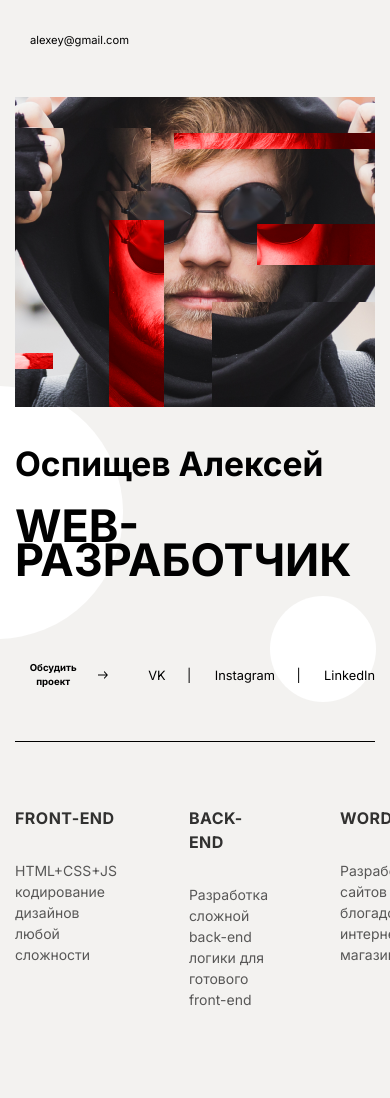
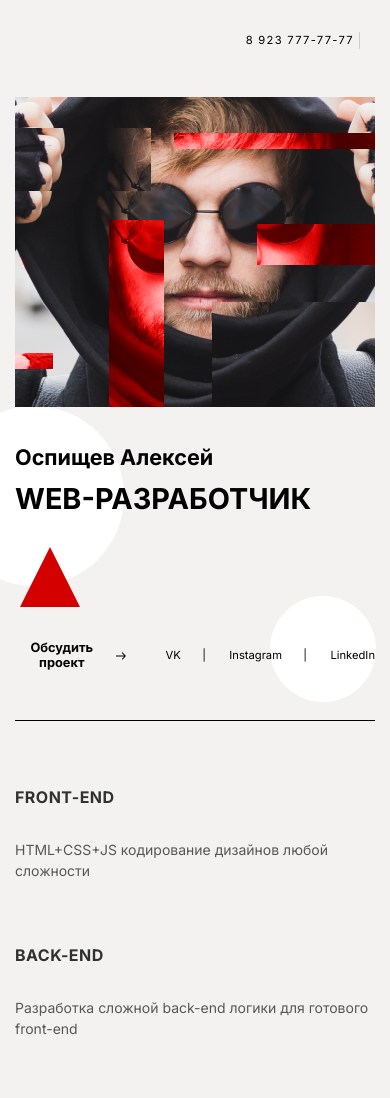
Before and after one commit to FryOS/portfolio-module02, a website built with webpack: page src/index.html in a window 390 px wide. Shown: the top 1098 px of the page. Built offline with nearby package versions, Linux system fonts and the light colour scheme.

Commit message:
mobile версия

```diff
--- a/src/styles/main.scss
+++ b/src/styles/main.scss
@@ -51,7 +51,7 @@ body {
   margin: 0 auto 6rem;
   display: flex;
   gap: 8rem;
-  padding-left: 15px;
+  // padding-left: 15px;
   padding-right: 15px;
   margin-bottom: 6rem;
   justify-content: space-between;
@@ -65,15 +65,22 @@ body {
   }
   &__navigation {
     flex-grow: 1;
-    margin-left: 4.5rem;
-    @media (max-width: $r_desk_1280) {
-      margin-left: 0;
-    }
-    @media (max-width: $r_desk_hd) {
-      flex-grow: 0;
-    }
+    // margin-left: 4.5rem;
+    // @media (max-width: $r_desk_1280) {
+    //   margin-left: 0;
+    // }
+    // @media (max-width: $r_desk_hd) {
+    //   flex-grow: 0;
+    // }
+    // @media (max-width: $r_tab_900) {
+    //   display: none;
+    // }
+  }
+  &__contacts {
     @media (max-width: $r_tab_900) {
-      display: none;
+      display: flex;
+      justify-content: flex-start;
+      flex-basis: content;
     }
   }
   &__nav {
@@ -82,8 +89,12 @@ body {
     margin: 0;
     padding-left: 0;
     gap: 5rem;
-    @media (max-width: $r_desk_hd) {
-      gap: 2.5rem;
+    @media (max-width: $r_tab_900) {
+      gap: 1.5rem;
+    }
+    @media (max-width: $r_tab) {
+      gap: 2rem;
+      display: none;
     }
   }
   &__link {
@@ -104,9 +115,9 @@ body {
     &:hover {
       color: $red;
     }
-    @media (max-width: $r_desk_hd) {
-      display: none;
-    }
+    // @media (max-width: $r_desk_hd) {
+    //   display: none;
+    // }
   }
   &__email {
     color: $black;
@@ -114,6 +125,9 @@ body {
     list-style-type: none;
     align-items: center;
     text-align: center;
+    @media (max-width: $r_tab) {
+      display: none;
+    }
     &:hover {
       color: $red;
     }
@@ -136,11 +150,16 @@ body {
   }
   &__info {
   }
+  &__name {
+  }
   &__header {
     font-weight: 400;
     font-size: 2.8rem;
     line-height: 150%;
     margin-bottom: 10rem;
+    @media (max-width: $r_desk_hd) {
+      font-size: 1.8rem;
+    }
   }
   &__prof {
     text-transform: uppercase;
@@ -149,6 +168,9 @@ body {
     display: flex;
     justify-content: space-between;
     padding-bottom: 6rem;
+    @media (max-width: $r_mob_500) {
+      padding-top: 50px;
+    }
   }
   &__nav {
     display: flex;
@@ -168,6 +190,9 @@ body {
     font-size: 1.6rem;
     line-height: 1.5;
     transition: 0.3s;
+    @media (max-width: $r_tab) {
+      font-size: 1.4rem;
+    }
     &:hover {
       color: $red;
     }
@@ -186,10 +211,24 @@ body {
     justify-content: space-between;
     gap: 9rem;
     margin-bottom: 18rem;
+    height: 100%;
+    @media (max-width: $r_tab) {
+      gap: 5rem;
+    }
+    @media (max-width: $r_mob_600) {
+      gap: 4rem;
+      flex-flow: column wrap;
+      padding-bottom: 3rem;
+      margin-bottom: 9rem;
+    }
   }
   &__text {
     display: flex;
     flex-direction: column;
+    @media (max-width: $r_desk_hd) {
+      width: 100%;
+      height: 100%;
+    }
   }
   &__title {
     font-style: normal;
@@ -211,6 +250,10 @@ body {
     justify-content: space-between;
     padding-bottom: 6rem;
     border-bottom: 1px solid $black;
+    @media (max-width: $r_tab) {
+      flex-direction: column;
+      font-size: 1.6rem;
+    }
   }
   &__h2 {
     text-align: start;
@@ -220,6 +263,9 @@ body {
     letter-spacing: 0.03em;
     text-transform: uppercase;
     color: #010101;
+    @media (max-width: $r_tab) {
+      font-size: 1.6rem;
+    }
   }
   &__about-skills {
     display: grid;
@@ -297,6 +343,9 @@ body {
   line-height: 150%;
   color: $black;
   opacity: 0.8;
+  @media (max-width: $r_tab) {
+    font-size: 1.6rem;
+  }
 }
 
 .standart-text {
@@ -341,14 +390,13 @@ body {
     width: 171px;
     @media (max-width: $r_tab) {
       width: 136px;
+      font-size: 1.4rem;
     }
     @media (max-width: $r_mob_500) {
       width: 119px;
     }
   }
-  @media (max-width: $r_tab) {
-    font-size: 1.2rem;
-  }
+
   @media (max-width: $r_mob_500) {
     line-height: 1.8rem;
     padding-right: 17px;
@@ -371,6 +419,32 @@ body {
   position: absolute;
   top: -80px;
   left: -150px;
+  @media (max-width: $r_desk_1350) {
+    top: -100px;
+    left: -70px;
+    height: 220px;
+    width: 220px;
+  }
+  @media (max-width: $r_desk_1120) {
+    height: 200px;
+    width: 200px;
+  }
+  @media (max-width: $r_tab) {
+    top: -60px;
+    left: -76px;
+  }
+  @media (max-width: $r_mob_600) {
+    height: 160px;
+    width: 160px;
+    top: -60px;
+    left: -20px;
+  }
+  @media (max-width: $r_mob_400) {
+    top: -60px;
+    left: -76px;
+    height: 180px;
+    width: 180px;
+  }
 }
 
 .sphere-s {
@@ -460,6 +534,30 @@ body {
   position: absolute;
   top: -10px;
   left: -110px;
+  @media (max-width: $r_desk_1350) {
+    top: 145px;
+    left: 40px;
+  }
+  @media (max-width: $r_desk_1280) {
+    top: 140px;
+    left: 40px;
+  }
+  @media (max-width: $r_desk_hd) {
+    top: 105px;
+    left: 40px;
+  }
+  @media (max-width: $r_tab_900) {
+    top: 110px;
+    left: 10px;
+  }
+  @media (max-width: $r_tab) {
+    top: 100px;
+    left: -30px;
+  }
+  @media (max-width: $r_mob_600) {
+    top: 100px;
+    left: 20px;
+  }
 }
 
 .portfolio {
@@ -871,6 +969,10 @@ body {
     grid-template-rows: repeat(2, 1fr);
     padding-top: 6rem;
     margin-bottom: 18rem;
+    @media (max-width: $r_tab) {
+      grid-template-columns: repeat(2, 1fr);
+      grid-template-rows: repeat(2, 1fr);
+    }
   }
   &__order {
   }
```
Also changed, not shown: src/index.html (+0 -3 lines).
